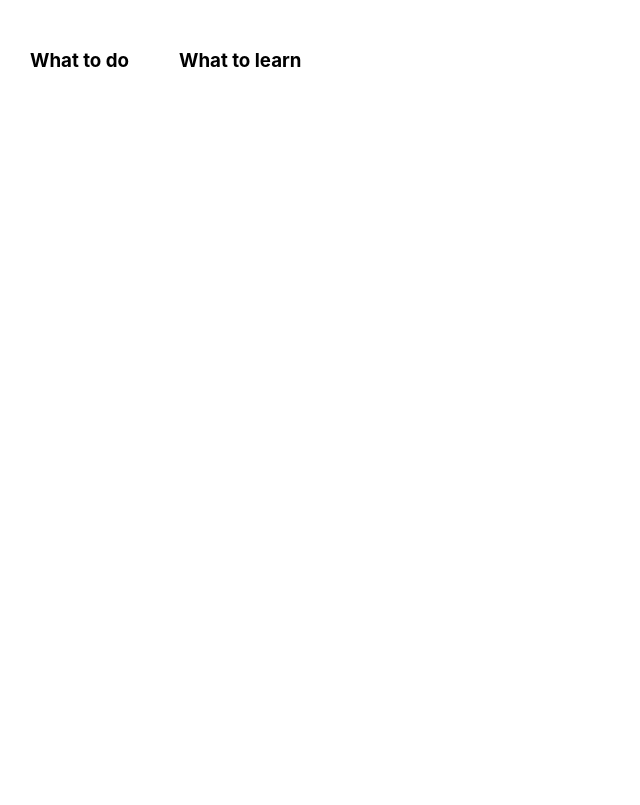
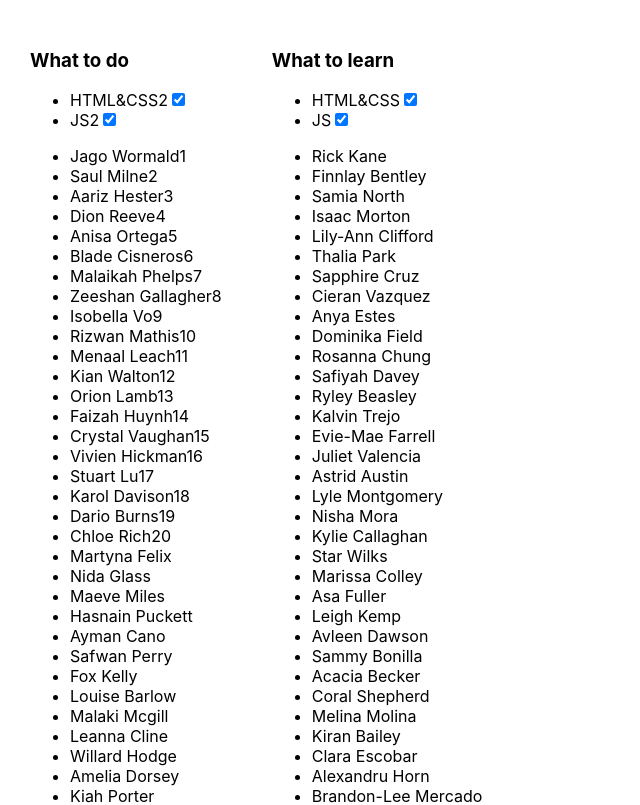
Before and after one commit to tamga05/TODO_list_independent_React, a React (Create React App) app: page / in a window 1280 px wide. Shown: the top 805 px of the page, without its empty margins (0-640 px from the left). Built offline with nearby package versions, Linux system fonts and the light colour scheme.

Commit message:
coding and typing training

```diff
--- a/src/Tasks.tsx
+++ b/src/Tasks.tsx
@@ -9,6 +9,20 @@ export const Tasks = (props: TasksType) => {
     return (
         <div>
             <h3>{props.data.title}</h3>
+            <ul>
+                {props.data.tasks.map(el => {
+                    return (
+                        <li><span>{el.title}</span><input type="checkbox" checked={el.isDone}/></li>
+                    );
+                })}
+            </ul>
+            <ul>
+                {props.data.students.map(el => {
+                    return (
+                        <li>{el}</li>
+                    );
+                })}
+            </ul>
         </div>
     );
 };
```
